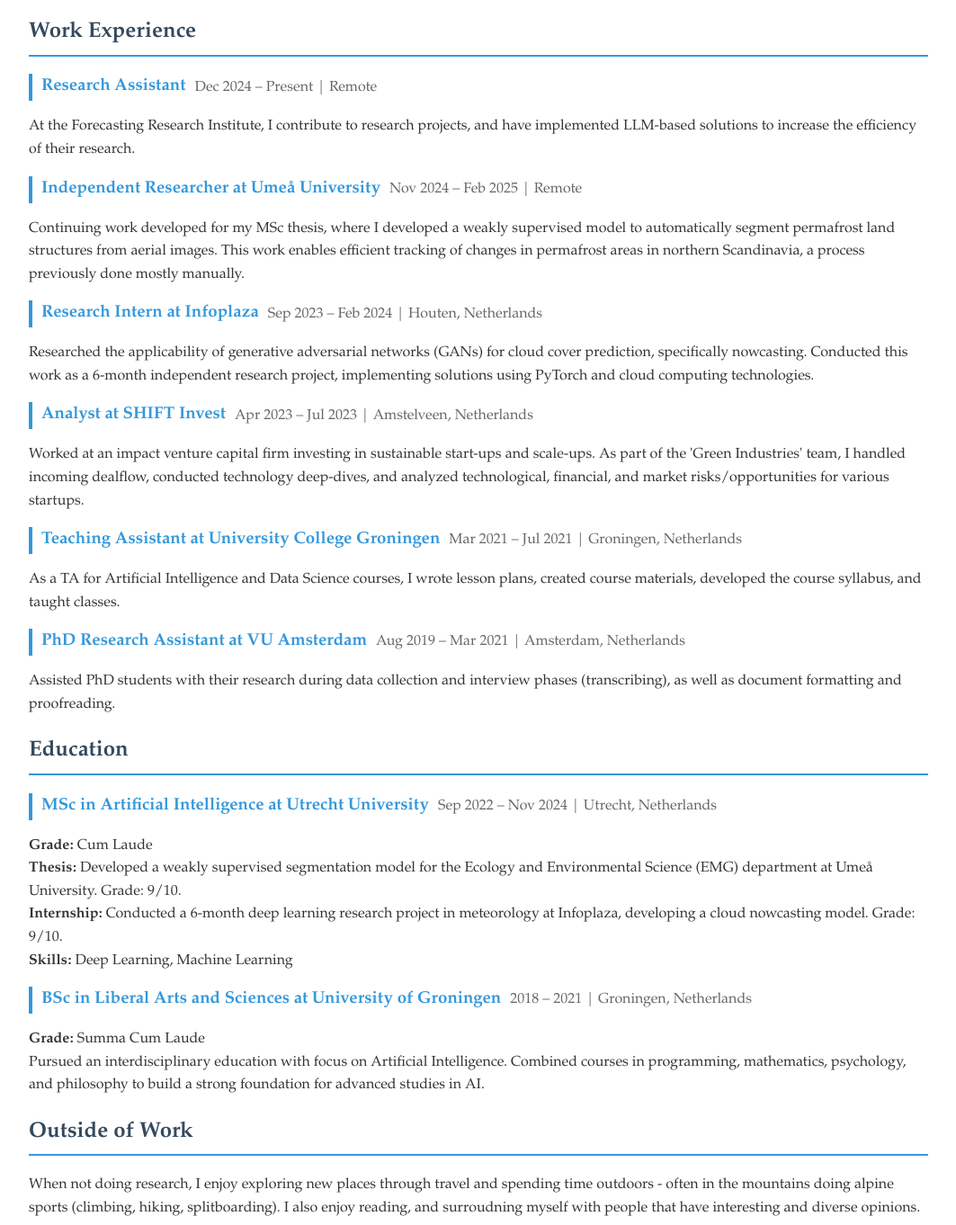
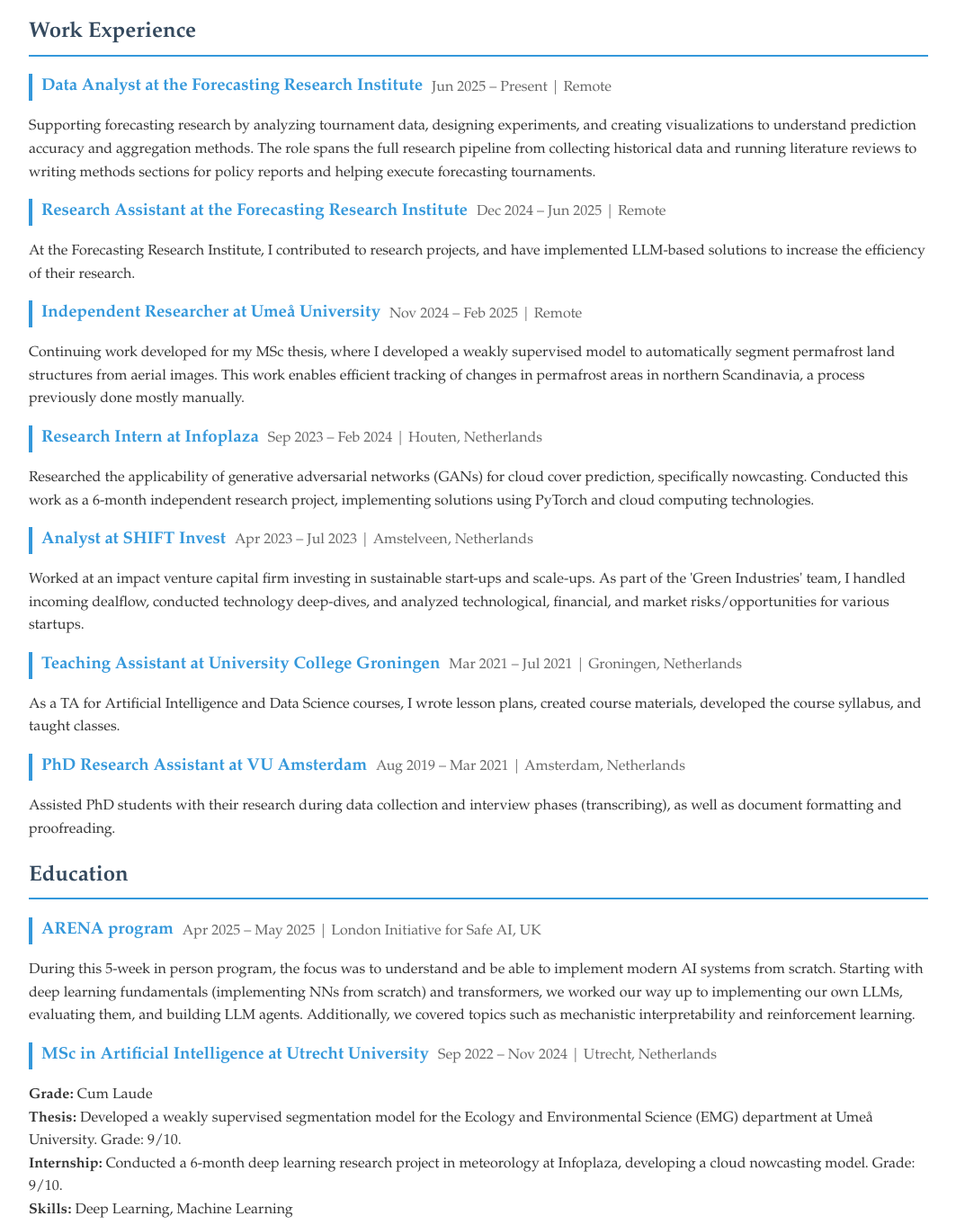
Before and after one commit to nflechner/nadjaflechner.com, a plain HTML site: page index.html in a window 1280 px wide. Shown: the part 850-2212 px from the top of the page at 90% size, without its empty margins (108-1171 px from the left). Drawn offline with Linux system fonts and the light colour scheme.

Commit message:
arena and data analyst

```diff
--- a/index.html
+++ b/index.html
@@ -128,11 +128,19 @@
     <h2 id="work-experience">Work Experience</h2>
 
     <div class="flex-container">
-        <h3 class="role-title">Research Assistant</h3>
-        <span class="date-location">Dec 2024 – Present | Remote</span>
+        <h3 class="role-title">Data Analyst at the Forecasting Research Institute</h3>
+        <span class="date-location">Jun 2025 – Present | Remote</span>
     </div>
     <p>
-        At the Forecasting Research Institute, I contribute to research projects, and have implemented LLM-based solutions to increase the efficiency of their research.
+        Supporting forecasting research by analyzing tournament data, designing experiments, and creating visualizations to understand prediction accuracy and aggregation methods. The role spans the full research pipeline from collecting historical data and running literature reviews to writing methods sections for policy reports and helping execute forecasting tournaments.
+    </p>
+
+    <div class="flex-container">
+        <h3 class="role-title">Research Assistant at the Forecasting Research Institute</h3>
+        <span class="date-location">Dec 2024 – Jun 2025 | Remote</span>
+    </div>
+    <p>
+        At the Forecasting Research Institute, I contributed to research projects, and have implemented LLM-based solutions to increase the efficiency of their research.
     </p>
 
     <div class="flex-container">
@@ -179,6 +187,14 @@
     <h2 id="education">Education</h2>
 
     <div class="flex-container">
+        <h3 class="role-title">ARENA program</h3>
+        <span class="date-location">Apr 2025 – May 2025 | London Initiative for Safe AI, UK</span>
+    </div>
+    <p>
+        During this 5-week in person program, the focus was to understand and be able to implement modern AI systems from scratch. Starting with deep learning fundamentals (implementing NNs from scratch) and transformers, we worked our way up to implementing our own LLMs, evaluating them, and building LLM agents. Additionally, we covered topics such as mechanistic interpretability and reinforcement learning.
+    </p>
+
+    <div class="flex-container">
         <h3 class="role-title">MSc in Artificial Intelligence at Utrecht University</h3>
         <span class="date-location">Sep 2022 – Nov 2024 | Utrecht, Netherlands</span>
     </div>
```
